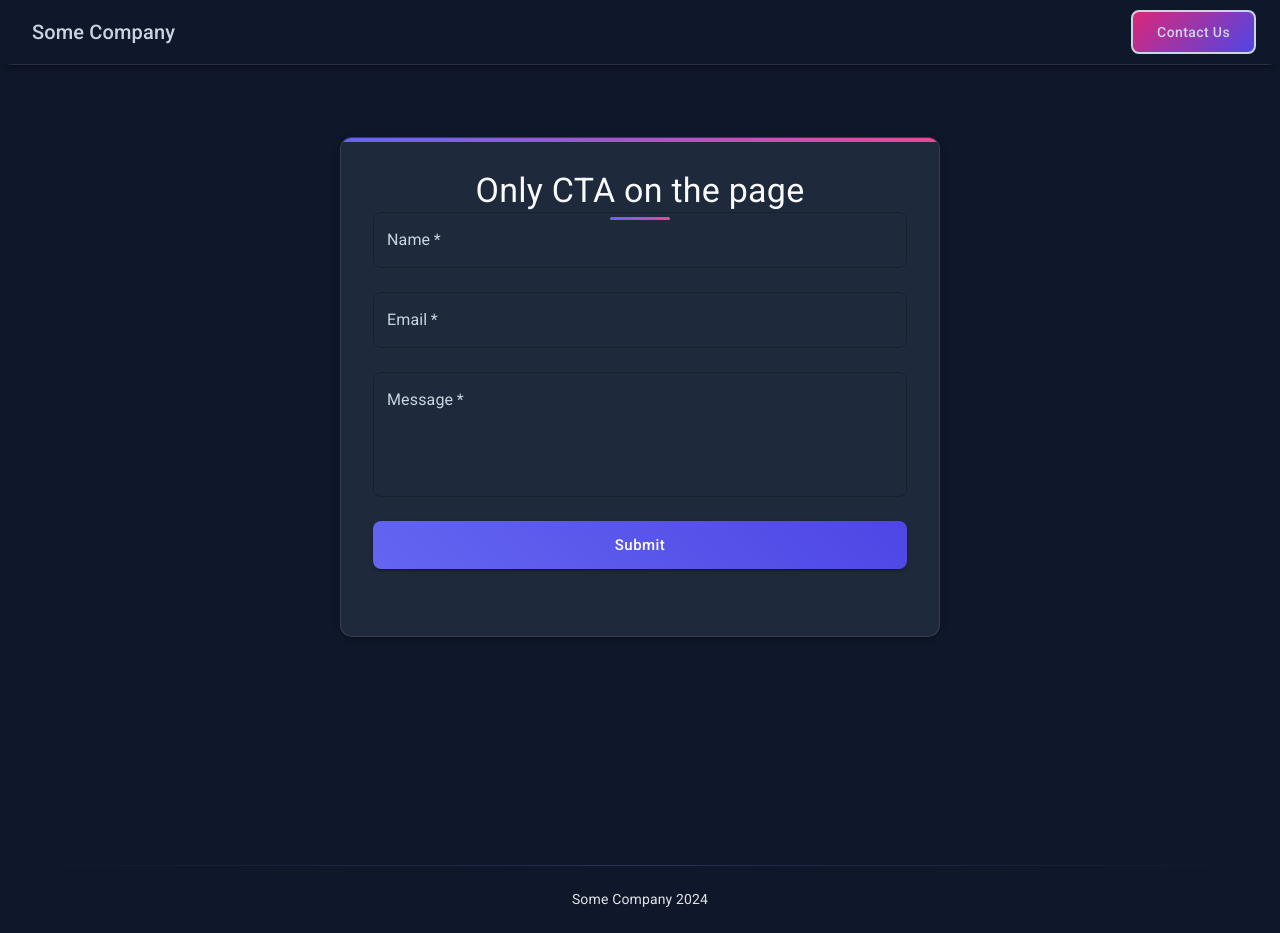
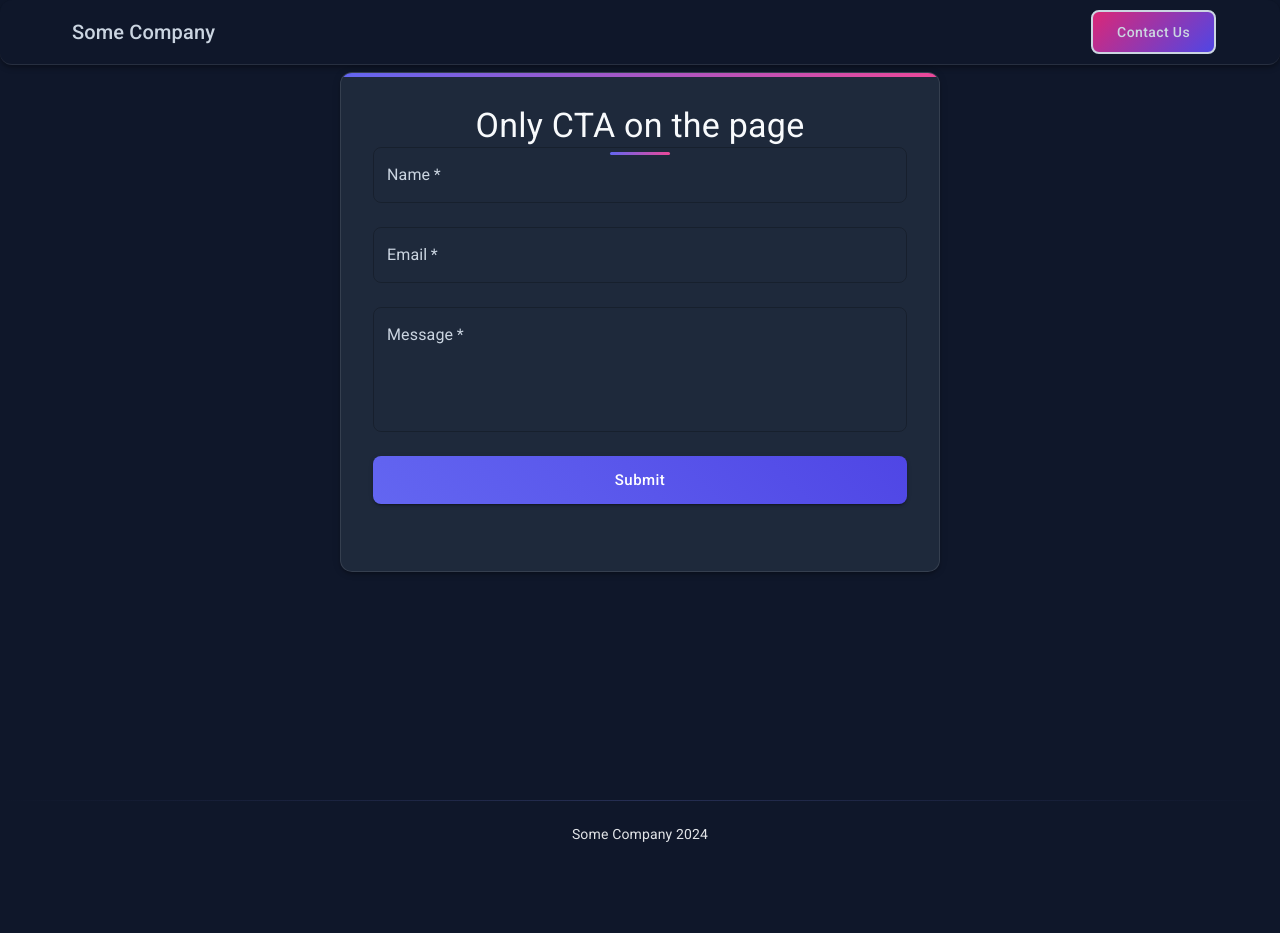
Before and after one commit to TimofeiSkripilev/cadex-assignment-ts, a Next.js app: page /contact in a window 1280 px wide. After the commit the page ends 868 px from the top, so only its background shows below. Built offline with nearby package versions, Linux system fonts and the light colour scheme; no server answers.

Commit message:
fix: properly sticky header

```diff
--- a/src/components/Header.tsx
+++ b/src/components/Header.tsx
@@ -10,13 +10,17 @@ const StyledAppBar = styled(AppBar, {
   boxShadow: "0 4px 30px rgba(0, 0, 0, 0.1)",
   borderBottom: "1px solid rgba(255, 255, 255, 0.1)",
   borderTop: "0px",
-  position: "sticky",
+  position: "fixed !important",
   top: 0,
   zIndex: 1100,
   width: "100%",
 
   "& .MuiToolbar-root": {
-    backgroundColor: "$background",
+    backgroundColor: "transparent",
+    height: "100%",
+    width: "100%",
+    maxWidth: "$maxWidth",
+    margin: "0 auto",
   }
 });
 
--- a/src/components/LayoutWrapper.tsx
+++ b/src/components/LayoutWrapper.tsx
@@ -39,7 +39,7 @@ export const Main = styled("main", {
   position: "relative",
   zIndex: 1,
   minHeight: `calc(100vh - $sizes$headerHeight - $sizes$footerHeight)`,
-  marginTop: "$headerHeight",
+  marginTop: "$headerHeight !important",
   transition: "opacity 0.2s ease-in",
 
   "&::before": {
```
